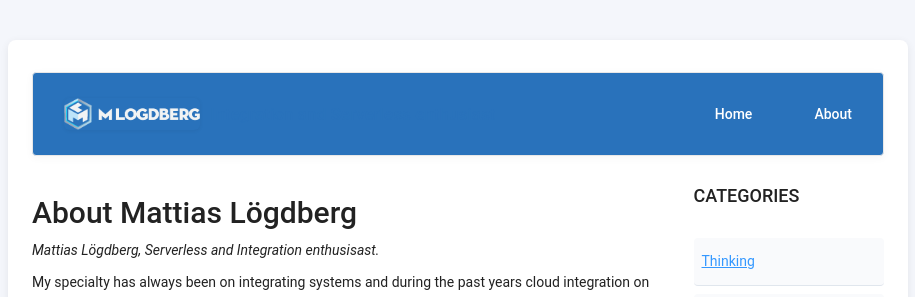
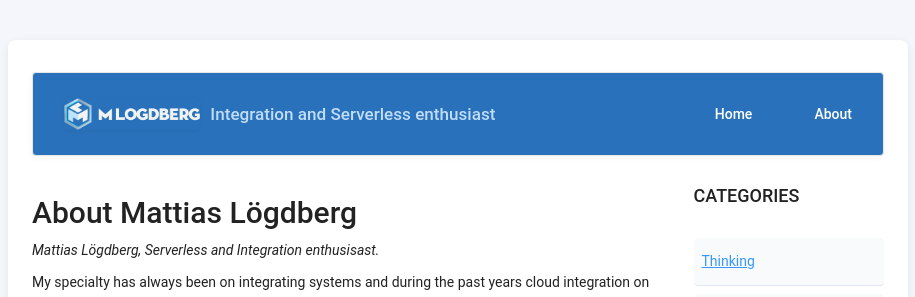
Before and after one commit to MLogdberg/mlogdberg.github.io, a Jekyll site: the page built from _pages/about.md, in a window 1280 px wide. Shown: the top 297 px of the page, without its empty margins (182-1097 px from the left). Built offline with Jekyll 4.4.1, drawn with Linux system fonts in a browser that asks for light colours; nearby versions of some CDN libraries; some web fonts are replaced.

Commit message:
added text

```diff
--- a/_includes/navbar.html
+++ b/_includes/navbar.html
@@ -7,7 +7,7 @@
 					</button>
 					<a class="navbar-brand" href="/" style="display: flex; align-items: center; gap: 10px;">
 						<img src="/assets/uploads/img/logo_with_text.png" alt="MLogdberg" style="height:32px; width:auto;">
-						<span style="font-size:0.95em; color:#2972bb; white-space:nowrap;">Integration and Serverless enthusiast</span>
+						<span style="font-size:0.95em; color:#c0dcf8; white-space:nowrap;">Integration and Serverless enthusiast</span>
 					</a>
 				</div>
 				<div class="collapse navbar-collapse" id="bs-example-navbar-collapse-1">
```
